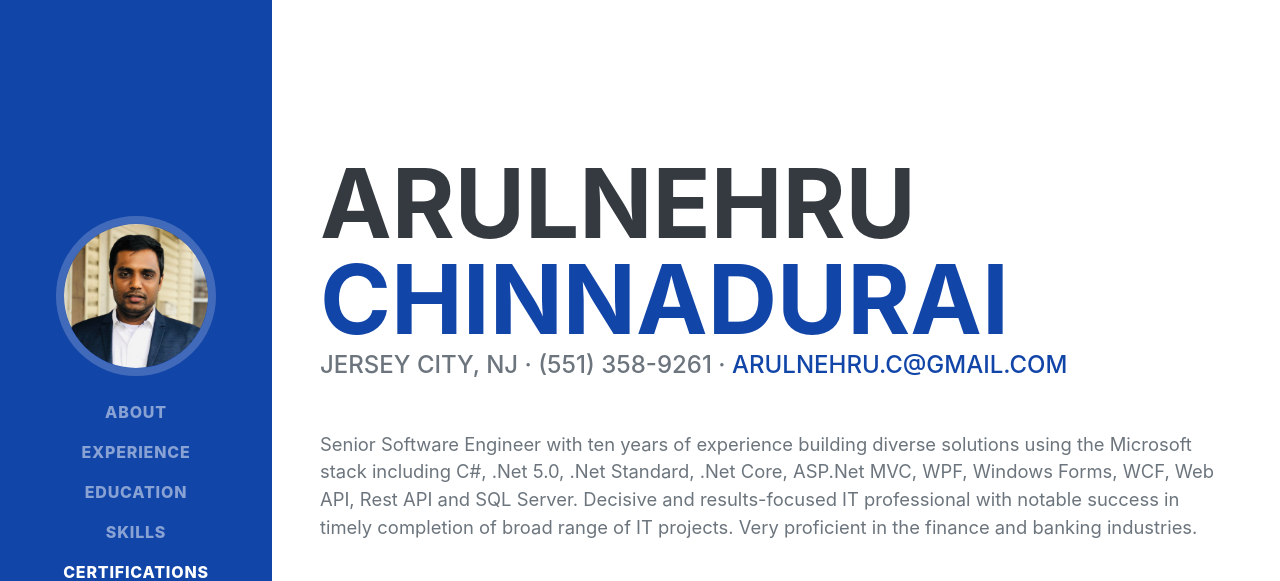
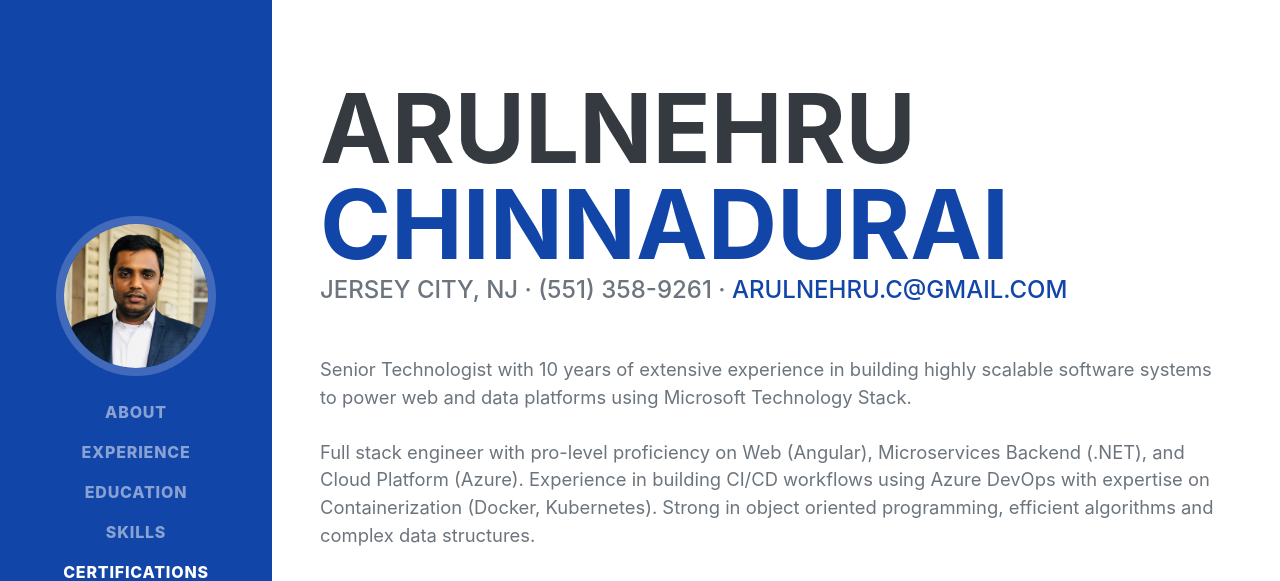
Before and after one commit to ARULNEHRU/arulnehru.github.io, a plain HTML site: page index.html in a window 1280 px wide. Shown: the top 581 px of the page. Drawn offline with nearby package versions, Linux system fonts and the light colour scheme; a web font is replaced by a local one.

Commit message:
Update index.html

```diff
--- a/index.html
+++ b/index.html
@@ -47,7 +47,15 @@
                         Jersey City, NJ · (551) 358-9261 ·
                         <a href="mailto:arulnehru.c@gmail.com">arulnehru.c@gmail.com</a>
                     </div>
-                    <p class="lead mb-5">Senior Software Engineer with ten years of experience building diverse solutions using the Microsoft stack including C#, .Net 5.0, .Net Standard, .Net Core, ASP.Net MVC, WPF, Windows Forms, WCF, Web API, Rest API and SQL Server. Decisive and results-focused IT professional with notable success in timely completion of broad range of IT projects. Very proficient in the finance and banking industries.</p>
+                    <p class="lead mb-5">Senior Technologist with 10 years of extensive experience in building highly scalable software systems to power web and data platforms using Microsoft Technology Stack.
+<br/><br/>
+Full stack engineer with pro-level proficiency on Web (Angular), Microservices Backend (.NET), and Cloud Platform (Azure). Experience in building CI/CD workflows using Azure DevOps with expertise on Containerization (Docker, Kubernetes). Strong in object oriented programming, efficient algorithms and complex data structures.
+<br/><br/>
+Achieved 2x compute performance with 100% modernization of business critical financial applications worth $2M. Hands-on experience in database design, development with query performance tuning with 40% reduced execution time. Delivered reusable components & libraries in .NET Core and .NET framework achieving 30% of improvised tech productivity.
+<br/><br/>
+In-depth knowledge & experience in financial assets management functions such as Equities, Fixed Income, Security Master Management, Reference/Index Data, Vendor Management and Market Risk Assessment.
+<br/><br/>
+Agile Practitioner with experience in driving large scrum teams through sprints for project delivery & management. Conducted Scrum ceremonies like Daily standup, Story grooming, Sprint planning, Sprint Demo, Sprint Review and Sprint Retrospective sessions. </p>
                     <div class="social-icons">
                         <a class="social-icon" href="https://www.linkedin.com/in/arulnehru-chinnadurai/"><i class="fab fa-linkedin-in"></i></a>
                         <a class="social-icon" href="https://github.com/ARULNEHRU"><i class="fab fa-github"></i></a>
```
